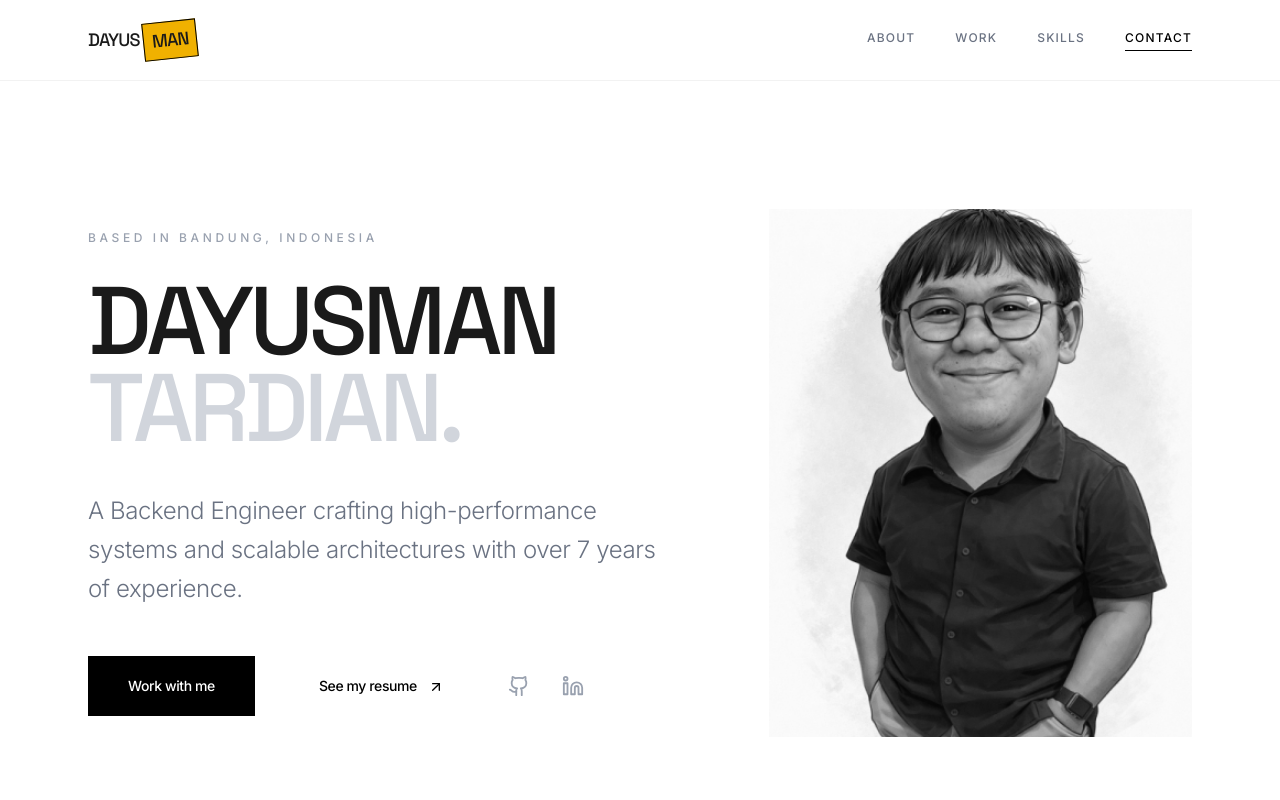
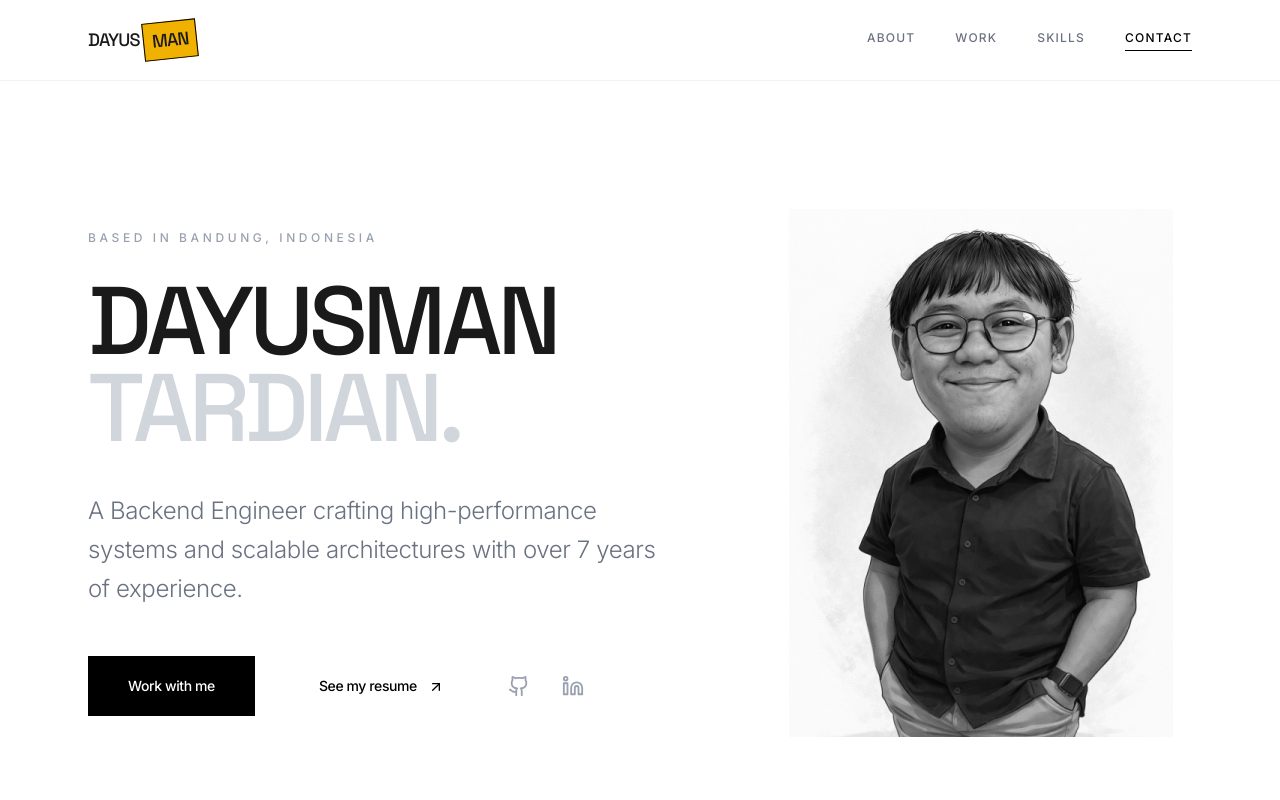
Before and after one commit to Dayuss/dayuss.github.io, a Next.js app: page / in a window 1280 px wide. Shown: the top 800 px of the page. Built offline with nearby package versions, Linux system fonts and the light colour scheme.

Commit message:
refine image

```diff
--- a/app/page.tsx
+++ b/app/page.tsx
@@ -143,21 +143,19 @@ export default function PortfolioPage() {
               </div>
             </motion.div>
           </div>
-          <div className="lg:col-span-5">
+          <div className="hidden lg:block lg:col-span-5">
             <motion.div
               initial={{ opacity: 0, scale: 0.95 }}
               animate={{ opacity: 1, scale: 1 }}
               transition={{ duration: 1, delay: 0.2 }}
-              className="relative aspect-[4/5] bg-gray-100 overflow-hidden group cursor-crosshair"
+              className="relative aspect-[4/5]  overflow-hidden group cursor-crosshair"
             >
               <Image
                 src="/dayu-hero.png"
                 alt="Dayu Dayusman"
                 fill
-                priority
-                sizes="(min-width: 1024px) 40vw, 100vw"
-                className="object-cover transition-all duration-700 ease-in-out  [filter:grayscale(1)] group-hover:[filter:grayscale(0)] "
-
+                sizes="(min-width: 576px) 40vw, 100vw"
+                className="object-none transition-all duration-700 ease-in-out [filter:grayscale(1)] group-hover:[filter:grayscale(0)] "
               />
             </motion.div>
           </div>
```
